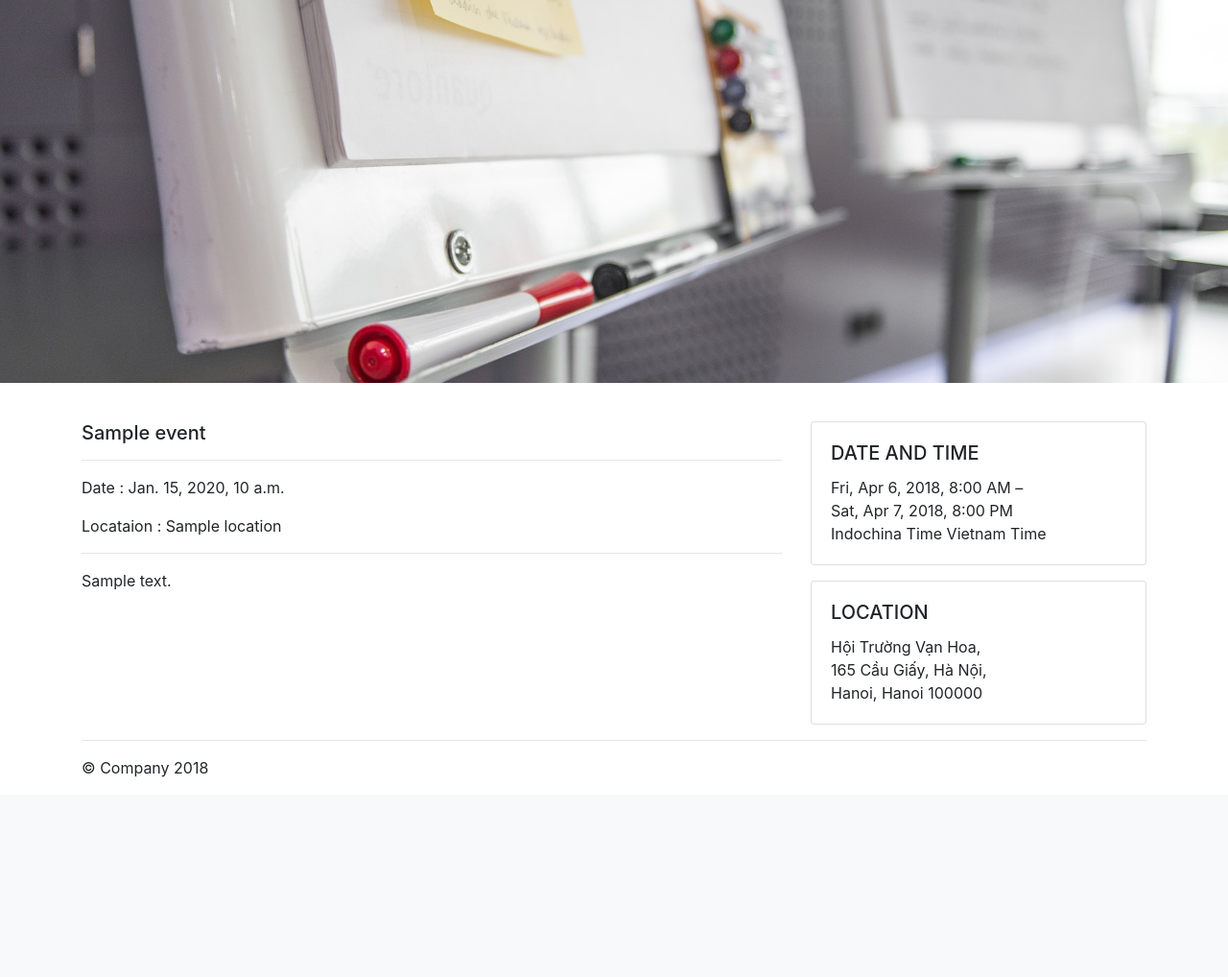
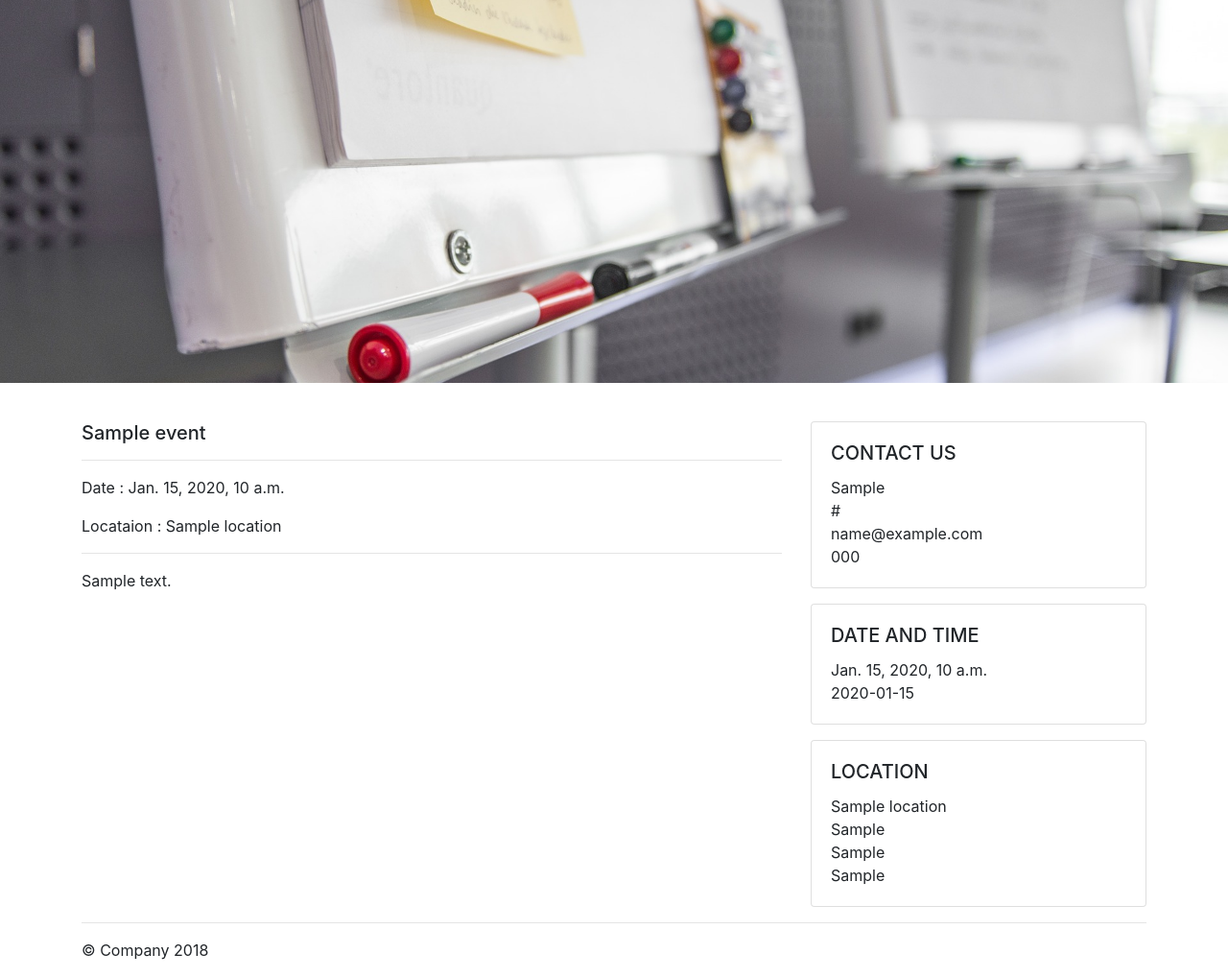
Before and after one commit to dauanvy/django_event, a Django app: a page that uses event/templates/event/event_detail.html in a window 1280 px wide. Shown: the part 59-1077 px from the top of the page at 96% size. Before the commit the page ends 869 px from the top, so only its background shows below. Run offline with Django 3.2, Linux system fonts and the light colour scheme; tables that the repository leaves empty hold one stand-in row (values such as "Sample post"); some libraries are stand-ins or nearby versions; some web fonts are replaced.

Commit message:
[ADD]Them cac truong trong event

```diff
--- a/event/models.py
+++ b/event/models.py
@@ -1,3 +1,4 @@
+import pytz
 from django.db import models
 
 # Create your models here.
@@ -92,6 +93,10 @@
 	start_date = models.DateTimeField(null=True, blank=True)
 	organizer = models.CharField(max_length=256, default='')
 	phone = models.CharField(max_length=256, default='')
+	website = models.CharField(max_length=256,default='',blank=True, null=True)
+	email = models.CharField(max_length=256,default='',blank=True, null=True)
+	social = models.CharField(max_length=256,default='',blank=True, null=True)
+	timezone = models.CharField(max_length=256,default='', blank=True, null=True)
 	slug = models.SlugField(default='')
 
 	def __unicode__(self):
@@ -113,6 +118,10 @@
 	user = forms.ModelChoiceField(queryset=EventUsers.objects.all(), empty_label="----------")
 	organizer = forms.CharField(label='Organizer', required=False, widget=forms.TextInput(attrs={'style':'width:100%'}))
 	phone = forms.CharField(label='Phone', required=False, widget=forms.TextInput(attrs={'style':'width:100%'}))
+	website = forms.CharField(label='Website', required=False, widget=forms.TextInput(attrs={'style':'width:100%'}))
+	email = forms.CharField(label='Email', required=False, widget=forms.TextInput(attrs={'style':'width:100%'}))
+	social = forms.CharField(label='Social', required=False, widget=forms.TextInput(attrs={'style':'width:100%'}))
+	timezone = forms.ChoiceField(choices=[(x, x) for x in pytz.common_timezones])
 	start_date = forms.DateField(label='Start Date', required=False, input_formats = [ '%Y-%m-%d' ], widget=forms.TextInput(attrs={'style':'width:100%'}))
 	location = forms.ModelChoiceField(queryset=Location.objects.all(), empty_label="----------")
 	category = forms.ModelChoiceField(queryset=Category.objects.all(), empty_label="----------")
@@ -120,7 +129,7 @@
 	description = forms.CharField(label= 'Description',required=False, widget = forms.Textarea(attrs={'class':'form-control', 'rows':'20','id':'destextarea',}))
 	class Meta:
 		model = Event
-		fields = ['name', 'description', 'user','title', 'phone', 'location','organizer','category', 'start_date']
+		fields = ['name', 'description', 'user','title', 'phone', 'location','organizer','category', 'start_date','website','email','social','timezone']
 		widgets = {
 			'body': forms.Textarea()
 			}
--- a/event/templates/event/event_detail.html
+++ b/event/templates/event/event_detail.html
@@ -14,11 +14,22 @@
 		<div class="col-sm-4">
 			<div class="card mb-3">
 				<div class="card-body">
+					<h5 class="card-title">CONTACT US</h5>
+					<p class="card-text">
+						<span>{{object.social}}</span><br/>
+						<span>{{object.website}}</span><br/>
+						<span>{{object.email}}</span><br/>
+						<span>{{object.phone}}</span>
+					</p>
+				</div>
+			</div>
+
+			<div class="card mb-3">
+				<div class="card-body">
 					<h5 class="card-title">DATE AND TIME</h5>
 					<p class="card-text">
-						<span>Fri, Apr 6, 2018, 8:00 AM – </span><br/>
-						<span>Sat, Apr 7, 2018, 8:00 PM </span><br/>
-						Indochina Time Vietnam Time
+						<span>{{object.start_date}}</span><br/>
+						<span>{{object.timezone}}</span>
 					</p>
 				</div>
 			</div>
@@ -27,9 +38,10 @@
 				<div class="card-body">
 					<h5 class="card-title">LOCATION</h5>
 					<p class="card-text">
-					<span>Hội Trường Vạn Hoa,</span><br/>
-					<span>165 Cầu Giấy, Hà Nội,</span><br/>
-					Hanoi, Hanoi 100000
+						<span>{{ object.location }}</span><br/>
+						<span>{{ object.location.street }}</span><br/>
+						<span>{{ object.location.city }}</span><br/>
+						<span>{{ object.location.country }}</span>
 					</p>
 				</div>
 			</div>
```
Also changed, not shown: event/templates/admin/event.html (+25 -10 lines), event/migrations/0001_initial.py, event/templates/front/index.html (line endings or trailing spaces).
